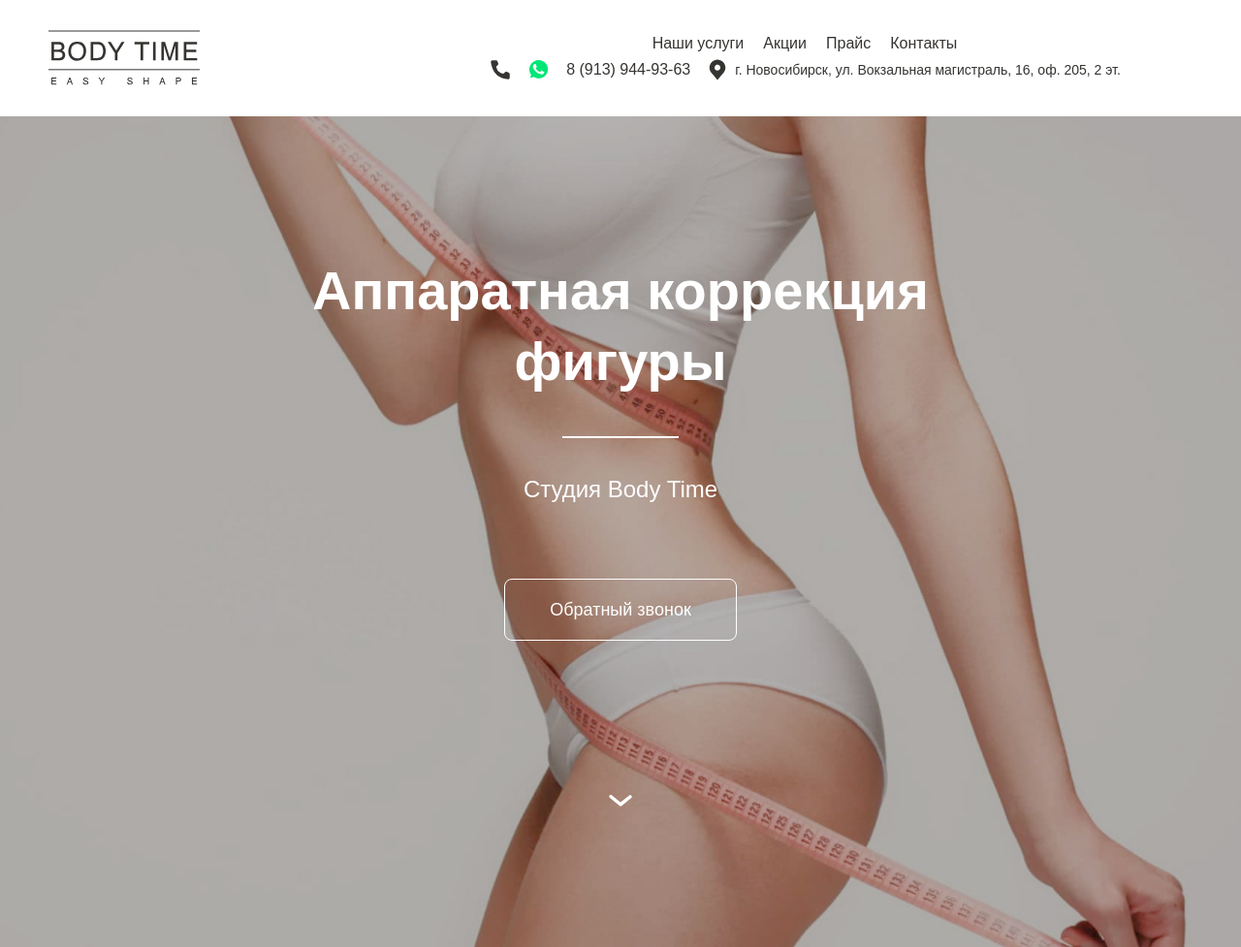
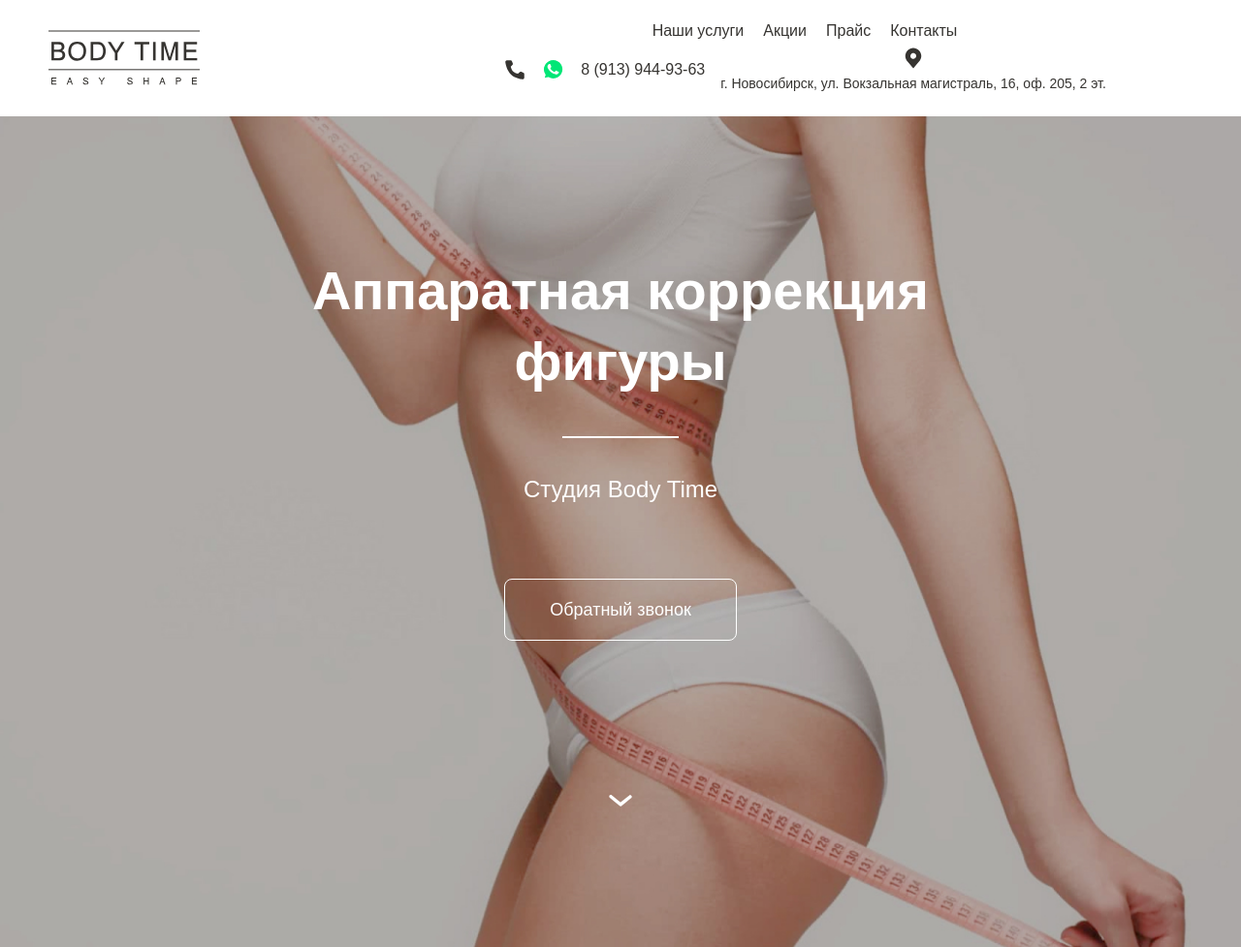
Before and after one commit to Iury1978/BodyTime, a plain HTML site: page index.html in a window 1280 px wide. Shown: the top 977 px of the page at 97% size. Drawn offline with nearby package versions, Linux system fonts and the light colour scheme; files whose address does not match are found by name.

Commit message:
corrected hader__address in adaptive

```diff
--- a/css/modules/header.css
+++ b/css/modules/header.css
@@ -100,11 +100,6 @@
   line-height: 16px;
 }
 
-.header__address {
-  display: flex;
-  gap: 16px;
-  align-items: center;
-}
 
 .address__img {
   width: 24px;
@@ -115,6 +110,7 @@
   font-size: 14px;
   line-height: 150%;
   max-width: 372px;
+
 }
 
 /* .header__address {
@@ -168,14 +164,14 @@
     max-width: 800px;
   }
 
+  .header__address {
+    text-align: center;
+  }
+
   .header__inner {
     gap: 1px 16px;
     flex-wrap: wrap;
     justify-content: center;
-  }
-
-  .header__address {
-    gap: 6px;
   }
 
   .address__text {
```
